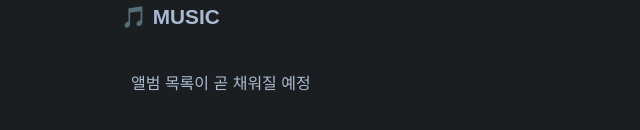
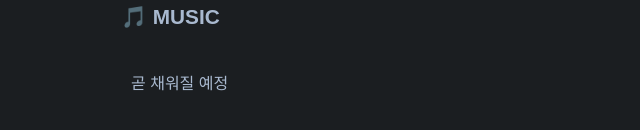
Before and after one commit to lee-max666/mars, a plain HTML site: page index.html in a window 1280 px wide. Shown: the part 1629-1759 px from the top of the page, without its empty margins (319-959 px from the left). Drawn offline with Linux system fonts and the light colour scheme.

Commit message:
Update index.html

```diff
--- a/index.html
+++ b/index.html
@@ -64,7 +64,7 @@
         <section id="music" class="music-list-section">
             <h2>🎵 MUSIC</h2>
             <div id="album-grid-container" class="album-grid">
-                <p>앨범 목록이 곧 채워질 예정 </p>
+                <p>곧 채워질 예정</p>
             </div>
         </section>
     </div>
```
